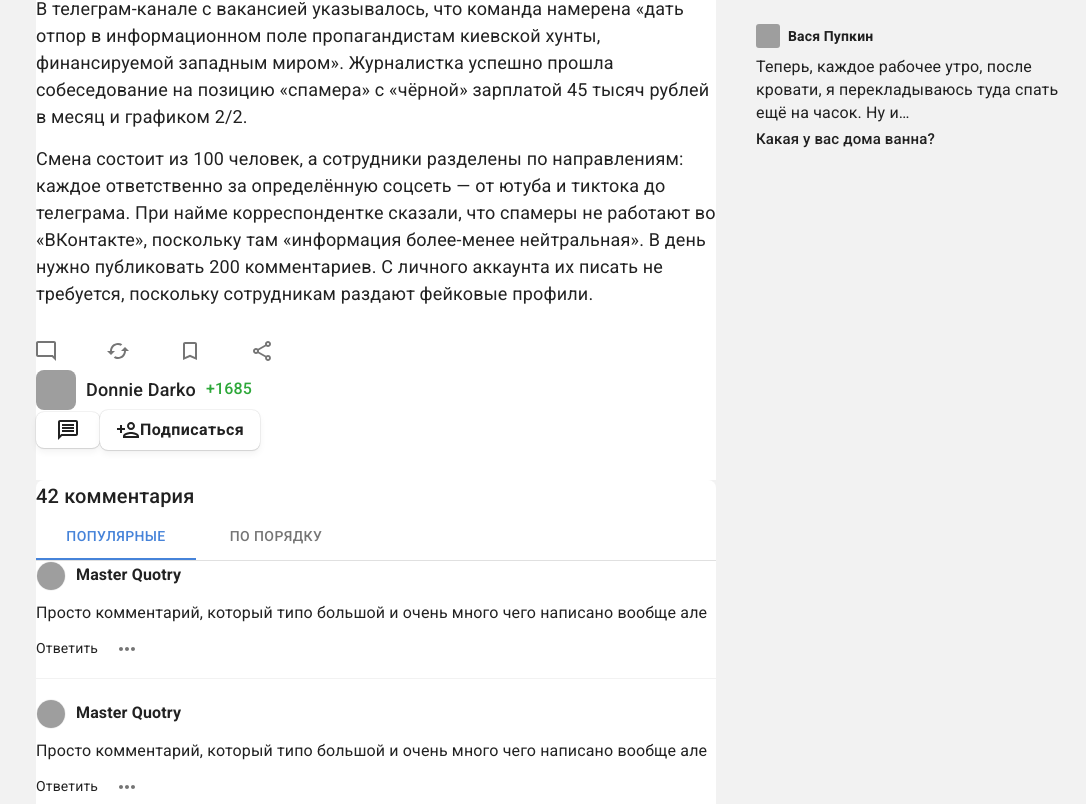
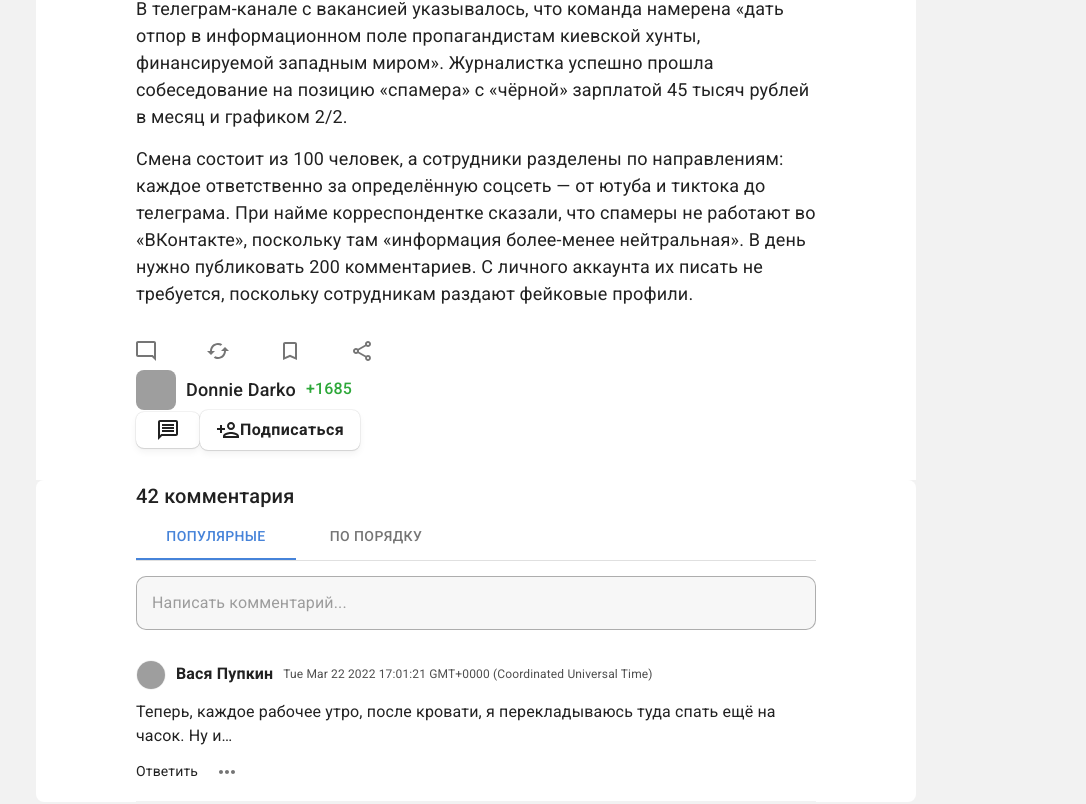
Before and after one commit to Summer987/rtJournal, a Next.js app: page /news/1 in a window 1280 px wide. Shown: the part 416-1220 px from the top of the page, without its empty margins (194-1280 px from the left). Built offline with nearby package versions, Linux system fonts and the light colour scheme; grey boxes are pictures that could not be loaded.

Commit message:
Added comment

```diff
--- /dev/null
+++ b/components/AddCommentForm/AddCommentForm.module.scss
@@ -0,0 +1,22 @@
+.addCommentBlock {
+  position: relative;
+  border: 1px solid rgba(0,0,0,0.3);
+  background-color: #f7f7f7;
+  border-radius: 10px;
+  padding: 10px 17px 10px 15px !important;
+  margin-top: 15px;
+  margin-bottom: 30px;
+
+}
+
+.fieldRoot {
+  cursor: pointer !important;
+
+  &:after, &:before {
+    display: none;
+  }
+}
+
+.addButton {
+  margin-top: 10px !important;
+}
--- /dev/null
+++ b/components/AddCommentForm/index.tsx
@@ -0,0 +1,29 @@
+import React, {useState} from "react";
+import {Button, Input} from '@material-ui/core'
+
+import styles from './AddCommentForm.module.scss'
+
+interface AddCommentFormProps {
+
+}
+
+export const AddCommentForm: React.FC<AddCommentFormProps> = () => {
+  const [clicked, setClicked] = useState(false)
+  const [text, setText] = useState('')
+
+  const onAddComment = () => {
+    setClicked(false)
+    setText('')
+  }
+
+  return (
+    <div className={styles.addCommentBlock}>
+      <Input onChange={e => setText(e.target.value)} value={text} onFocus={() => setClicked(true)} minRows={clicked ? 5 : 1} classes={{ root: styles.fieldRoot }} placeholder='Написать комментарий...' fullWidth multiline />
+      {clicked && (
+        <Button onClick={onAddComment} className={styles.addButton} variant='contained' color='primary'>
+        Опубликовать
+        </Button>
+      )}
+    </div>
+  )
+}
--- a/components/Comment/index.tsx
+++ b/components/Comment/index.tsx
@@ -7,11 +7,13 @@ import styles from './Comment.module.scss';
 interface CommentProps {
   user: {
     fullName: string
+    avatar: string
   },
   text: string
+  createdAt: string
 }
 
-export const Comment: React.FC<CommentProps> = ({user, text}) => {
+export const Comment: React.FC<CommentProps> = ({user, text, createdAt}) => {
   const [anchorEl, setAnchorEl] = React.useState(null);
 
   const handleClick = (event) => {
@@ -25,12 +27,13 @@ export const Comment: React.FC<CommentProps> = ({user, text}) => {
     <div className={styles.comment}>
       <div className={styles.userInfo}>
         <img
-          src="https://leonardo.osnova.io/2810b9bb-071f-8a49-2290-2f92ca6797cd/-/scale_crop/108x108/-/format/webp/"
+          src={user.avatar}
           alt="Avatar"
         />
-        <b>Master Quotry</b>
+        <b>{user.fullName}</b>
+        <span>{createdAt}</span>
       </div>
-      <Typography className={styles.text}>Просто комментарий, который типо большой и очень много чего написано вообще але</Typography>
+      <Typography className={styles.text}>{text}</Typography>
       <span className={styles.replyBtn}>Ответить</span>
       <IconButton onClick={handleClick}>
         <MoreIcon />
--- /dev/null
+++ b/components/PostComments/index.tsx
@@ -0,0 +1,30 @@
+import React, {useState} from "react";
+import {Divider, Paper, Tab, Tabs, Typography} from "@material-ui/core";
+import {Comment} from "../Comment";
+import {AddCommentForm} from "../AddCommentForm";
+import data from '../../data'
+
+export const PostComments: React.FC = () => {
+  const [activeTab, setActiveTab] = useState(0)
+
+  const comments = data.comments[activeTab ? 'popular' : 'new']
+
+  return (
+    <Paper elevation={0} className='mt-30 p-30'>
+      <div className='container'>
+        <Typography variant='h6'>42 комментария</Typography>
+        <Tabs onChange={(_, newValue) => setActiveTab(newValue)} value={activeTab} className='mt-20' indicatorColor='primary' textColor='primary'>
+          <Tab label='Популярные'/>
+          <Tab label='По порядку'/>
+        </Tabs>
+        <Divider className='mb-20'/>
+
+        <AddCommentForm />
+
+        {comments.map(obj =>
+          <Comment text={obj.text} createdAt={obj.createdAt} user={obj.user} key={obj.id}/>
+        )}
+      </div>
+    </Paper>
+  )
+}
--- /dev/null
+++ b/components/SideComments/CommentItem.tsx
@@ -0,0 +1,30 @@
+import React from "react";
+import styles from "./SideComments.module.scss";
+
+interface CommentItemProps {
+  user: {
+    fullName: string
+    avatar: string
+  };
+  text: string
+  post: {
+    title: string
+  };
+}
+
+export const CommentItem: React.FC<CommentItemProps> = ({ user, text, post }) => {
+  return (
+    <div className={styles.commentItem}>
+      <div className={styles.userInfo}>
+        <img src="https://leonardo.osnova.io/598fc957-a3f6-598c-b6f9-a033c3941d12/-/scale_crop/64x64/-/format/webp/" />
+        <a href="#">
+          <b>{user.fullName}</b>
+        </a>
+      </div>
+      <p className={styles.text}>{text}</p>
+      <a href="#">
+        <span className={styles.postTitle}>{post.title}</span>
+      </a>
+    </div>
+  );
+};
--- a/components/SideComments/SideComments.module.scss
+++ b/components/SideComments/SideComments.module.scss
@@ -2,7 +2,7 @@
   width: 320px;
   margin-bottom: 2px;
   position: sticky;
-  top: 80px;
+  top: 90px;
   margin-left: 40px;
 
   h3 {
@@ -18,6 +18,16 @@
       height: 22px;
       margin-left: 8px;
     }
+  }
+}
+
+.rotated {
+  width: 100px;
+  transform: rotate(-90deg) translateX(-50px);
+  transform-origin: right;
+
+  svg {
+    transform: rotate(270deg);
   }
 }
 
--- a/components/SideComments/index.tsx
+++ b/components/SideComments/index.tsx
@@ -1,73 +1,26 @@
-import React from 'react';
+import React, {useState} from 'react';
 import ArrowRightIcon from '@material-ui/icons/NavigateNextOutlined';
 
 import styles from './SideComments.module.scss';
+import data from "../../data";
+import {CommentItem} from "./CommentItem";
+import clsx from "clsx";
 
-const items = [
-  {
-    user: {
-      fullname: 'Вася Пупкин',
-    },
-    text: 'Теперь, каждое рабочее утро, после кровати, я перекладываюсь туда спать ещё на часок. Ну и…',
-    post: {
-      title: 'Какая у вас дома ванна?',
-    },
-  },
-  {
-    user: {
-      fullname: 'Вася Пупкин',
-    },
-    text: 'Теперь, каждое рабочее утро, после кровати, я перекладываюсь туда спать ещё на часок. Ну и…',
-    post: {
-      title: 'Какая у вас дома ванна?',
-    },
-  },
-  {
-    user: {
-      fullname: 'Вася Пупкин',
-    },
-    text: 'Теперь, каждое рабочее утро, после кровати, я перекладываюсь туда спать ещё на часок. Ну и…',
-    post: {
-      title: 'Какая у вас дома ванна?',
-    },
-  },
-];
-
-interface CommentItemProps {
-  user: {
-    fullname: string;
-  };
-  text: string;
-  post: {
-    title: string;
-  };
-}
-
-const CommentItem: React.FC<CommentItemProps> = ({ user, text, post }) => {
-  return (
-    <div className={styles.commentItem}>
-      <div className={styles.userInfo}>
-        <img src="https://leonardo.osnova.io/598fc957-a3f6-598c-b6f9-a033c3941d12/-/scale_crop/64x64/-/format/webp/" />
-        <a href="#">
-          <b>{user.fullname}</b>
-        </a>
-      </div>
-      <p className={styles.text}>{text}</p>
-      <a href="#">
-        <span className={styles.postTitle}>{post.title}</span>
-      </a>
-    </div>
-  );
-};
 
 export const SideComments = () => {
+  const [visible, setVisible] = useState(false)
+
+  const toggleVisible = () => {
+    setVisible(!visible)
+  }
+
   return (
-    <div className={styles.root}>
-      <h3>
+    <div className={clsx(styles.root, !visible && styles.rotated)}>
+      <h3 onClick={toggleVisible}>
         Комментарии <ArrowRightIcon />
       </h3>
-      {items.map((obj) => (
-        <CommentItem {...obj} />
+      {visible && data.comments.new.map((obj) => (
+        <CommentItem key={obj.id}{...obj} />
       ))}
     </div>
   );
--- /dev/null
+++ b/data.js
@@ -0,0 +1,53 @@
+module.exports = {
+  comments: {
+    popular: [{
+      id: 1,
+      user: {
+        fullName: 'Вася Пупкин',
+        avatar: 'https://leonardo.osnova.io/598fc957-a3f6-598c-b6f9-a033c3941d12/-/scale_crop/64x64/-/format/webp/'
+      },
+      text: 'Теперь, каждое рабочее утро, после кровати, я перекладываюсь туда спать ещё на часок. Ну и…',
+      post: {
+        title: 'Какая у вас дома ванна?',
+      },
+      createdAt: new Date().toString()
+    },
+      {
+        id: 2,
+        user: {
+          fullName: 'Вася Пупкин',
+          avatar: 'https://leonardo.osnova.io/598fc957-a3f6-598c-b6f9-a033c3941d12/-/scale_crop/64x64/-/format/webp/'
+        },
+        text: 'Теперь, каждое рабочее утро, после кровати, я перекладываюсь туда спать ещё на часок. Ну и…',
+        post: {
+          title: 'Какая у вас дома ванна?',
+        },
+        createdAt: new Date().toString(),
+      },
+      {
+        id: 3,
+        user: {
+          fullName: 'Вася Пупкин',
+          avatar: 'https://leonardo.osnova.io/598fc957-a3f6-598c-b6f9-a033c3941d12/-/scale_crop/64x64/-/format/webp/'
+        },
+        text: 'Теперь, каждое рабочее утро, после кровати, я перекладываюсь туда спать ещё на часок. Ну и…',
+        post: {
+          title: 'Какая у вас дома ванна?',
+        },
+        createdAt: new Date().toString(),
+      },],
+    'new': [
+      {
+        id: 3,
+        user: {
+          fullName: 'Вася Пупкин',
+          avatar: 'https://leonardo.osnova.io/598fc957-a3f6-598c-b6f9-a033c3941d12/-/scale_crop/64x64/-/format/webp/'
+        },
+        text: 'Теперь, каждое рабочее утро, после кровати, я перекладываюсь туда спать ещё на часок. Ну и…',
+        post: {
+          title: 'Какая у вас дома ванна?',
+        },
+        createdAt: new Date().toString(),
+      },]
+  }
+}
--- a/package.json
+++ b/package.json
@@ -8,6 +8,7 @@
     "lint": "next lint"
   },
   "dependencies": {
+    "@editorjs/editorjs": "^2.23.2",
     "@material-ui/core": "^4.12.3",
     "@material-ui/icons": "^4.11.2",
     "clsx": "^1.1.1",
--- a/pages/news/[slug].tsx
+++ b/pages/news/[slug].tsx
@@ -1,25 +1,13 @@
 import {MainLayout} from "../../layouts/MainLayout";
 import {FullPost} from "../../components/FullPost";
-import {Divider, Paper, Tab, Tabs, Typography} from "@material-ui/core";
-import {Comment} from "../../components/Comment";
+import {PostComments} from "../../components/PostComments";
 
 export default function Slug() {
 
   return (
     <MainLayout className='mb-50' contentFullWidth>
       <FullPost />
-      <Paper elevation={0} className='mt-30 p-30'>
-        <Typography variant='h6'>42 комментария</Typography>
-        <Tabs className='mt-20' value={0} indicatorColor='primary' textColor='primary'>
-          <Tab label='Популярные'/>
-          <Tab label='По порядку'/>
-        </Tabs>
-        <Divider className='mb-20'/>
-
-        <Comment />
-        <Comment />
-        <Comment />
-      </Paper>
+      <PostComments />
     </MainLayout>
   )
 }
```
Also changed, not shown: components/PostComments/PostComments.module.scss (added), 1 other file (tests, documents, lock files or other folders).
